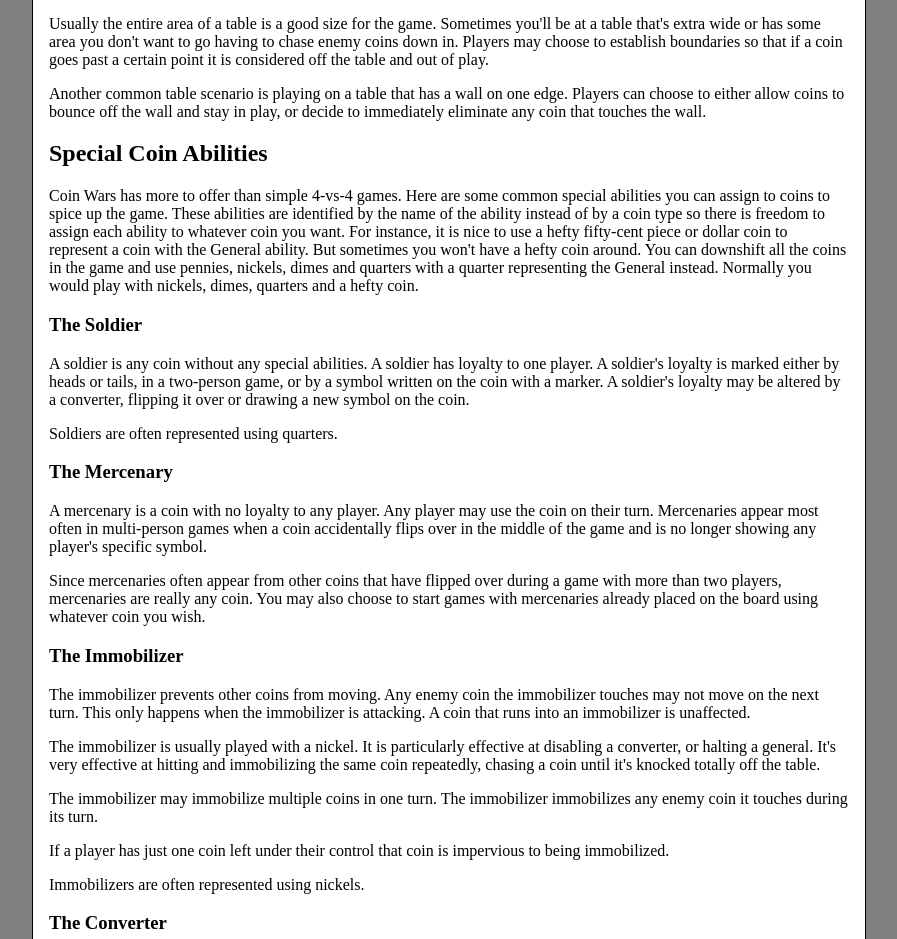
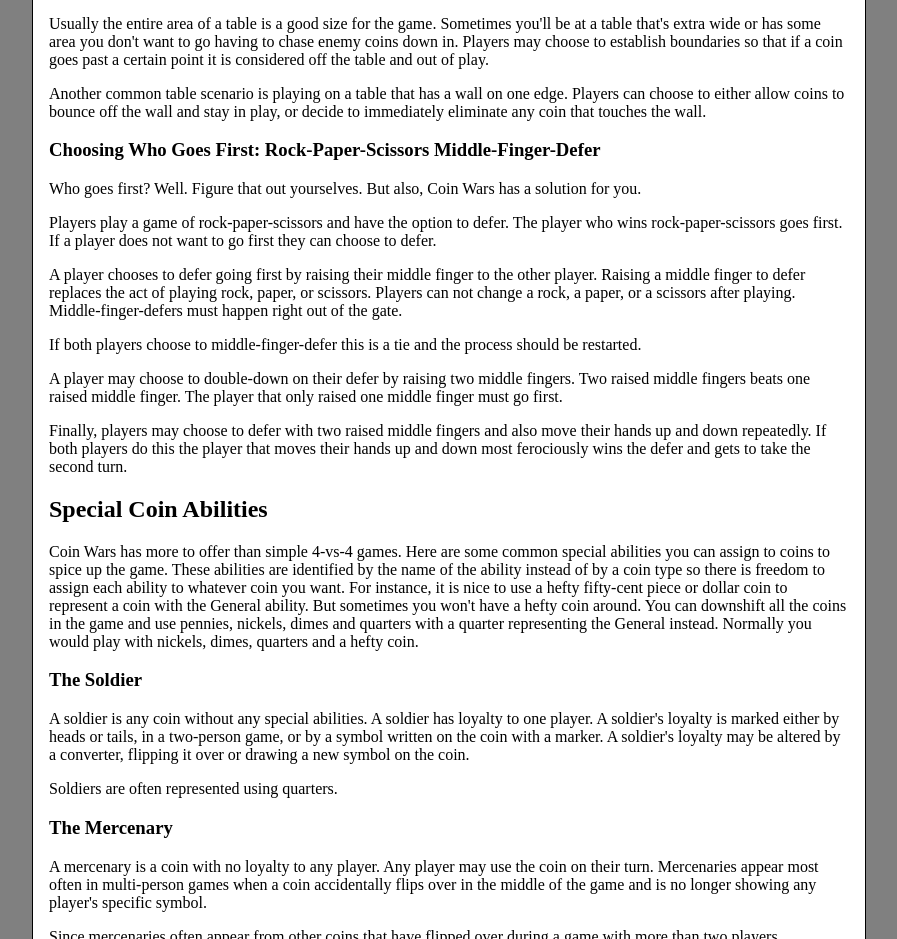
Before and after one commit to geluso/coinwars.org, a plain HTML site: page index.html in a window 1280 px wide. Shown: the part 3340-4279 px from the top of the page, without its empty margins (191-1088 px from the left). Drawn offline with Linux system fonts and the light colour scheme.

Commit message:
middle finger defer

```diff
--- a/index.html
+++ b/index.html
@@ -259,6 +259,44 @@
     in play, or decide to immediately eliminate any coin that touches the wall.
     </p>
 
+    <h3>Choosing Who Goes First: Rock-Paper-Scissors Middle-Finger-Defer</h3>
+
+    <p>
+      Who goes first? Well. Figure that out yourselves. But also, Coin Wars has
+      a solution for you.
+    </p>
+
+    <p>
+      Players play a game of rock-paper-scissors and have the option to defer.
+      The player who wins rock-paper-scissors goes first. If a player does not
+      want to go first they can choose to defer.
+    </p>
+
+    <p>
+      A player chooses to defer going first by raising their middle finger to
+      the other player. Raising a middle finger to defer replaces the act of
+      playing rock, paper, or scissors. Players can not change a rock, a paper,
+      or a scissors after playing. Middle-finger-defers must happen right out
+      of the gate.
+    </p>
+
+    <p>
+      If both players choose to middle-finger-defer this is a tie and the
+      process should be restarted.
+    </p>
+
+    <p>
+      A player may choose to double-down on their defer by raising two middle
+      fingers. Two raised middle fingers beats one raised middle finger. The
+      player that only raised one middle finger must go first.
+    </p>
+
+    <p>
+      Finally, players may choose to defer with two raised middle fingers and
+      also move their hands up and down repeatedly. If both players do this the
+      player that moves their hands up and down most ferociously wins the defer
+      and gets to take the second turn.
+    </p>
 
     <h2 id="abilities">Special Coin Abilities</h2>
 <p>
```
